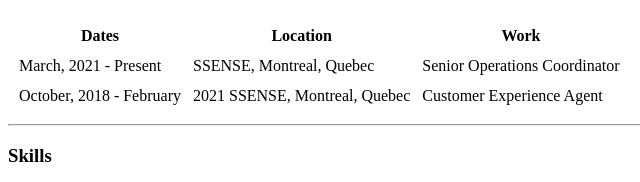
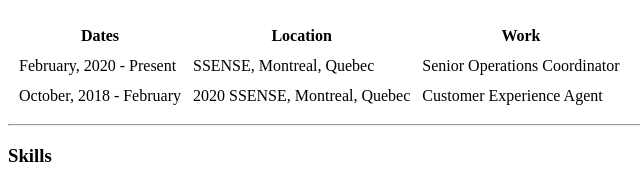
Before and after one commit to JaneWenX/cv, a plain HTML site: page index.html in a window 1280 px wide. Shown: the part 521-703 px from the top of the page, 0-640 px from the left. Drawn offline with Linux system fonts and the light colour scheme.

Commit message:
Update index.html

```diff
--- a/index.html
+++ b/index.html
@@ -33,13 +33,13 @@
       <th>Work</th>
     </tr>
   <tr>
-    <td>March, 2021 - Present</td>
+    <td>February, 2020 - Present</td>
     <td>SSENSE, Montreal, Quebec</td>
     <td>Senior Operations Coordinator</td>
   </tr>
   <tr>
     <td> October, 2018 - February</td>
-    <td>2021 SSENSE, Montreal, Quebec</td>
+    <td>2020 SSENSE, Montreal, Quebec</td>
     <td>Customer Experience Agent</td>
   </tr>
   </table>
```
